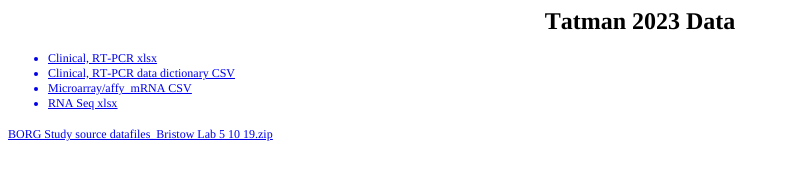
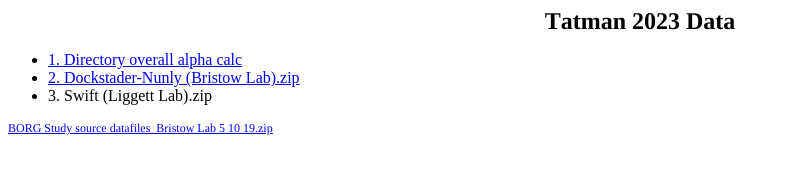
Before and after one commit to bristowlab/bristowlab.github.io, a plain HTML site: page Tatman_7_2023/Tatman2023.html in a window 1280 px wide. Shown: the whole page, without its empty margins (0-788 px from the left). Drawn offline with Linux system fonts and the light colour scheme.

Commit message:
add links to Tatman

```diff
--- a/Tatman_7_2023/Tatman2023.html
+++ b/Tatman_7_2023/Tatman2023.html
@@ -19,10 +19,14 @@
 <body>
 <h1 style="margin: 0.0px 0.0px 16.1px 0.0px; text-align: center; font: 24.0px Times; color: #000000; -webkit-text-stroke: #000000"><span class="s1"><b>Tatman 2023 Data</b></span></h1>
 <ul class="ul1">
-  <li class="li2"><span class="s2"><a href="file:///Users/wayneminobe/git/bristowlab.github.io/Tatman_7_2023/datafiles//Clinical,%20RT-PCR/BORG%20Study,%20clin_PCR%20data.xlsx"><span class="s3">Clinical, RT-PCR xlsx</span></a></span><span class="s4"><span class="Apple-converted-space"> </span></span></li>
-  <li class="li2"><span class="s2"><a href="file:///Users/wayneminobe/git/bristowlab.github.io/Tatman_7_2023/datafiles//Clinical,%20RT-PCR/BORGClinicalData_DataDictionary_2017-02-03.csv"><span class="s3">Clinical, RT-PCR data dictionary CSV</span></a></span><span class="s4"><span class="Apple-converted-space"> </span></span></li>
-  <li class="li2"><span class="s2"><a href="file:///Users/wayneminobe/git/bristowlab.github.io/Tatman_7_2023/datafiles//Microarray/affy_mRNA_BORG_final.csv"><span class="s3">Microarray/affy_mRNA CSV</span></a></span><span class="s4"><span class="Apple-converted-space"> </span></span></li>
-  <li class="li2"><span class="s2"><a href="file:///Users/wayneminobe/git/bristowlab.github.io/Tatman_7_2023/datafiles//RNA-Seq/RNA-Seq_All_genes_full_model_ANOVA.xlsx"><span class="s3">RNA Seq xlsx</span></a></span><span class="s4"><span class="Apple-converted-space"> </span></span></li>
+
+<li><a href="https://github.com/bristowlab/bristowlab.github.io/blob/master/Tatman_7_2023/1.%20Directory_overall%20alpha%20calc.zip">1. Directory overall alpha calc</a></li>
+
+<li><a href="https://github.com/bristowlab/bristowlab.github.io/blob/master/Tatman_7_2023/2.%20Dockstader-Nunley%20(Bristow%20Lab).zip">2. Dockstader-Nunly (Bristow Lab).zip</a></li>
+
+<li><a href="https://github.com/bristowlab/bristowlab.github.io/blob/master/Tatman_7_2023/3.%20Swift%20(Liggett%20Lab).zip"> </a>3. Swift (Liggett Lab).zip</li>
+
+
 </ul>
 <p class="p2"><span class="s3"><a href="file:///Users/wayneminobe/git/bristowlab.github.io/Tatman_7_2023/BORG%20Study%20source%20datafiles_Bristow%20Lab%205%2010%2019.zip">BORG Study source datafiles_Bristow Lab 5 10 19.zip</a></span><span class="s4"><span class="Apple-converted-space"> </span></span></p>
 </body>
```
